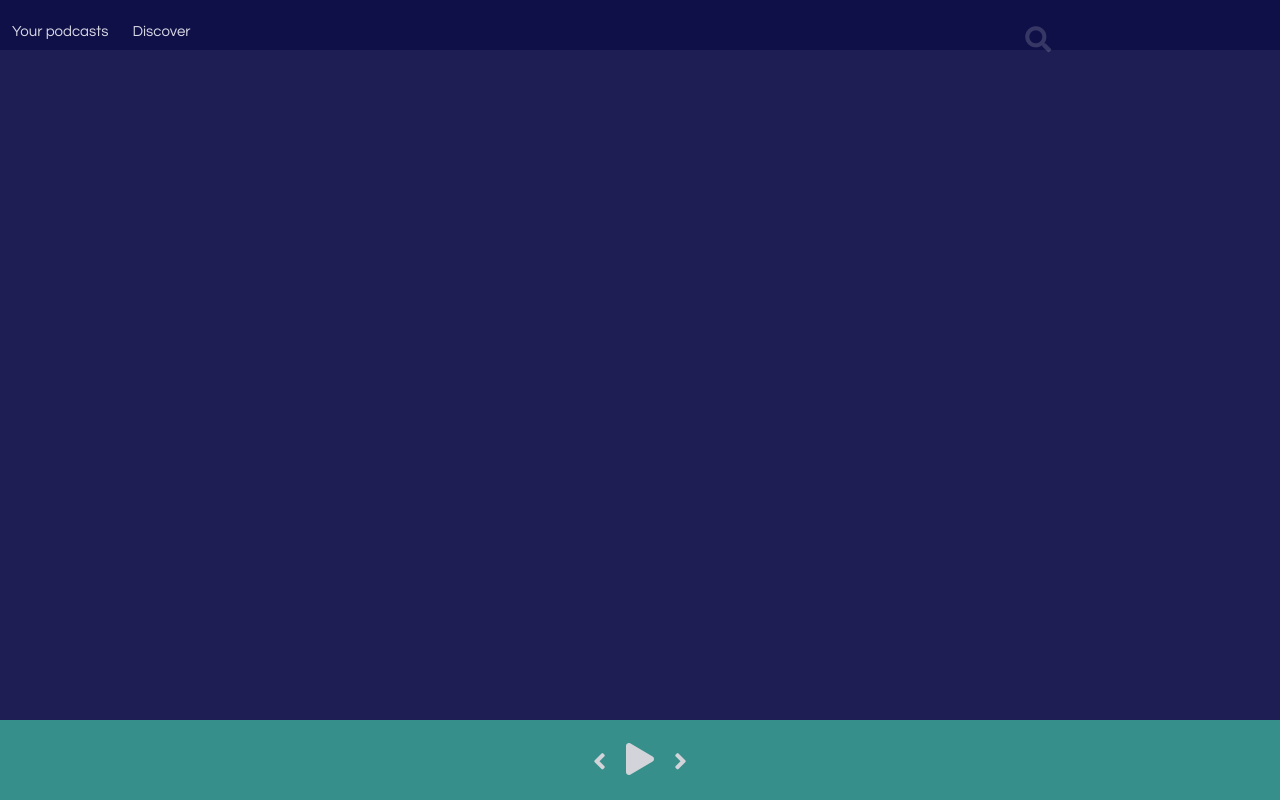
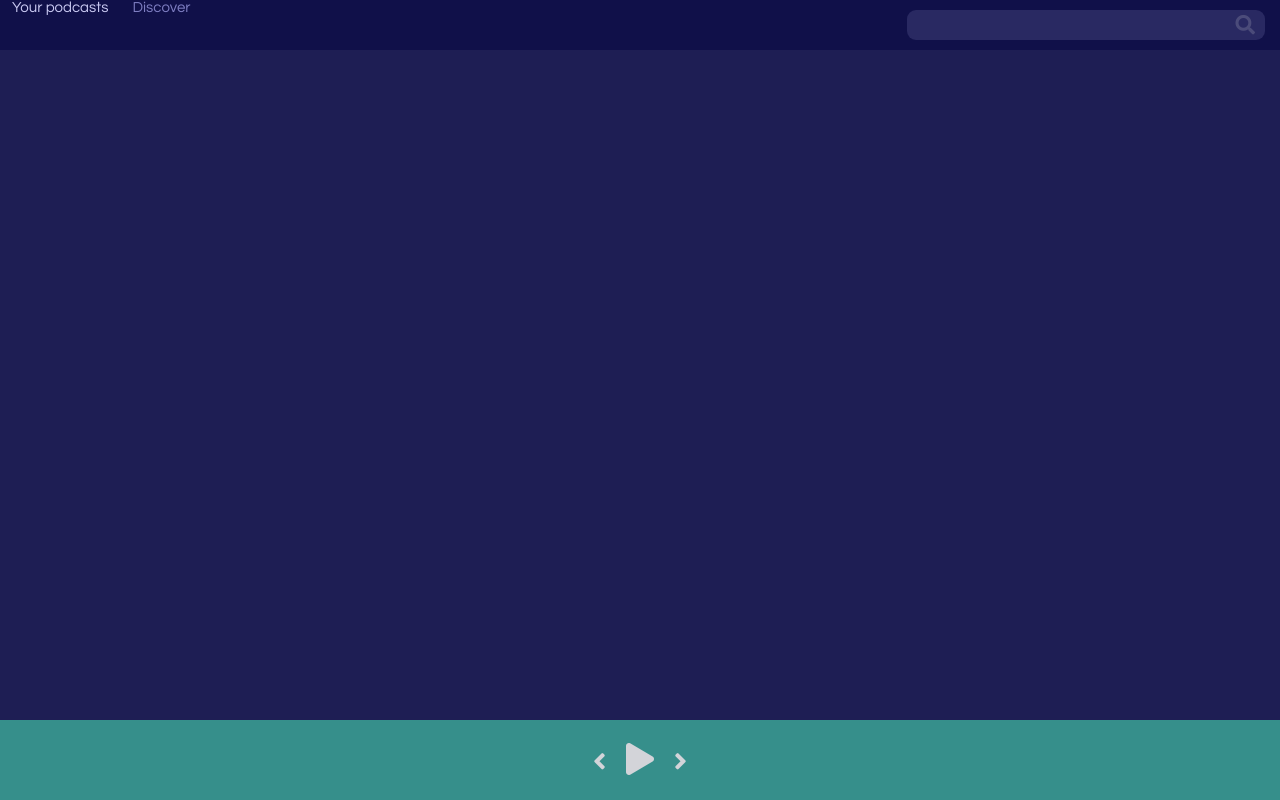
Before and after one commit to andre1828/BlindFlow, a React app: page /discover in a window 1280 px wide. Built offline with nearby package versions, Linux system fonts and the light colour scheme.

Commit message:
install react-router-dom and move menu to index Moves menu to index.js style changes installs  react-router-dom

```diff
--- a/package.json
+++ b/package.json
@@ -5,6 +5,7 @@
   "dependencies": {
     "react": "^16.8.5",
     "react-dom": "^16.8.5",
+    "react-router-dom": "^5.0.0",
     "react-scripts": "2.1.8"
   },
   "scripts": {
--- a/src/components/DiscoverMosaic/DiscoverMosaic.js
+++ b/src/components/DiscoverMosaic/DiscoverMosaic.js
@@ -74,5 +74,3 @@ export default class DiscoverMosaic extends React.Component {
     )
   }
 }
-
-// export default DiscoverMosaic
--- a/src/components/Menu/Menu.css
+++ b/src/components/Menu/Menu.css
@@ -1,5 +1,5 @@
+@media screen and (min-width: 1024px) {
   .menu {
-  text-align: center;
     font-size: 15px;
     color: #d9d9e6;
     background-color: #101049;
@@ -8,47 +8,53 @@
     position: fixed;
     width: 100%;
     height: 8%;
+    min-height: 50px;
     max-height: 50px;
     margin-bottom: 5px;
     display: flex;
-  flex-direction: row;
-  justify-content: start;
+    /* flex-direction: row; */
+    justify-content: center;
   }
 
-.menu p {
+  .menu-option {
     /* width: 80%; */
-  padding: 9px 12px;
+    padding: 0px 12px;
+    color: #7e7ec2;
+    text-decoration: none;
   }
 
-.menu p:hover {
-  background-color: #282866;
+  .menu-option:hover, .selected {
     cursor: pointer;
-  border-radius: 4px;
+    color: #cacaf2;
   }
 
   .menu .search-bar {
-  width: 50%;
-  height: 70%;
+    width: 28%;
+    height: 30px;
     display: flex;
     justify-content: space-between;
-  background-color: #101049;
+    background-color: #292962;
     border-radius: 9px;
     margin-left: auto;
-  margin-right: auto;
-  margin-top: 14px;
+    margin-right: 15px;
+    margin-top: 10px;
+    cursor: text;
   }
 
   .menu .search-bar input {
     width: 80%;
-  height: 50%;
-  margin-left: 26px;
-  font-size: 24px;
-  background-color: #101049;
+    height: 90%;
+    margin-left: 9px;
+    font-size: 18px;
+    background-color: inherit;
     border: 0;
   }
 
   .menu .search-bar #searchIcon {
     opacity: 0.2;
-  margin-top: 12px;
+    font-size: 1.3em;
+    margin-top: 5px;
     margin-right: 10px;
+    /* cursor: text; */
   }
+}
--- a/src/components/Menu/Menu.js
+++ b/src/components/Menu/Menu.js
@@ -1,11 +1,12 @@
 import React from "react"
 import "./Menu.css"
+
 export default class Menu extends React.Component {
   render() {
     return (
       <div className="menu">
-        <p>Your podcasts</p>
-        <p>Discover</p>
+        <p className="menu-option">Your podcasts</p>
+        <p className="menu-option"> Discover</p>
         <div className="search-bar">
           <input type="text" onChange={this.handleInputChange} />
           <i
--- a/src/index.js
+++ b/src/index.js
@@ -1,17 +1,34 @@
 import React from "react"
 import ReactDOM from "react-dom"
 import "./index.css"
+import { BrowserRouter, Route, Link } from "react-router-dom"
 import Menu from "./components/Menu/Menu"
 import DiscoverMosaic from "./components/DiscoverMosaic/DiscoverMosaic"
+import SubscriptionsMosaic from "./components/SubscriptionsMosaic/SubscriptionsMosaic"
 import PlayerControls from "./components/PlayerControls/PlayerControls"
-
 
 class Home extends React.Component {
   render() {
     return (
       <>
-        <Menu />
-        <DiscoverMosaic />
+        <BrowserRouter>
+          <div className="menu">
+            <Link className="menu-option" to="/podcasts">Your podcasts</Link>
+            <Link className="menu-option" to="/discover">Discover</Link>
+
+            {/* <p className="menu-option"> Discover</p> */}
+            <div className="search-bar">
+              <input type="text" onChange={this.handleInputChange} />
+              <i
+                id="searchIcon"
+                className="fa fa-search"
+                onClick={this.handleSearchClick}
+              />
+            </div>
+          </div>
+          <Route path="/discover" component={DiscoverMosaic} />
+          <Route path="/podcasts" component={SubscriptionsMosaic} />
+        </BrowserRouter>
         <PlayerControls />
       </>
     )
```
Also changed, not shown: 1 other file. Lines whose indentation alone changed are shown as unchanged.
